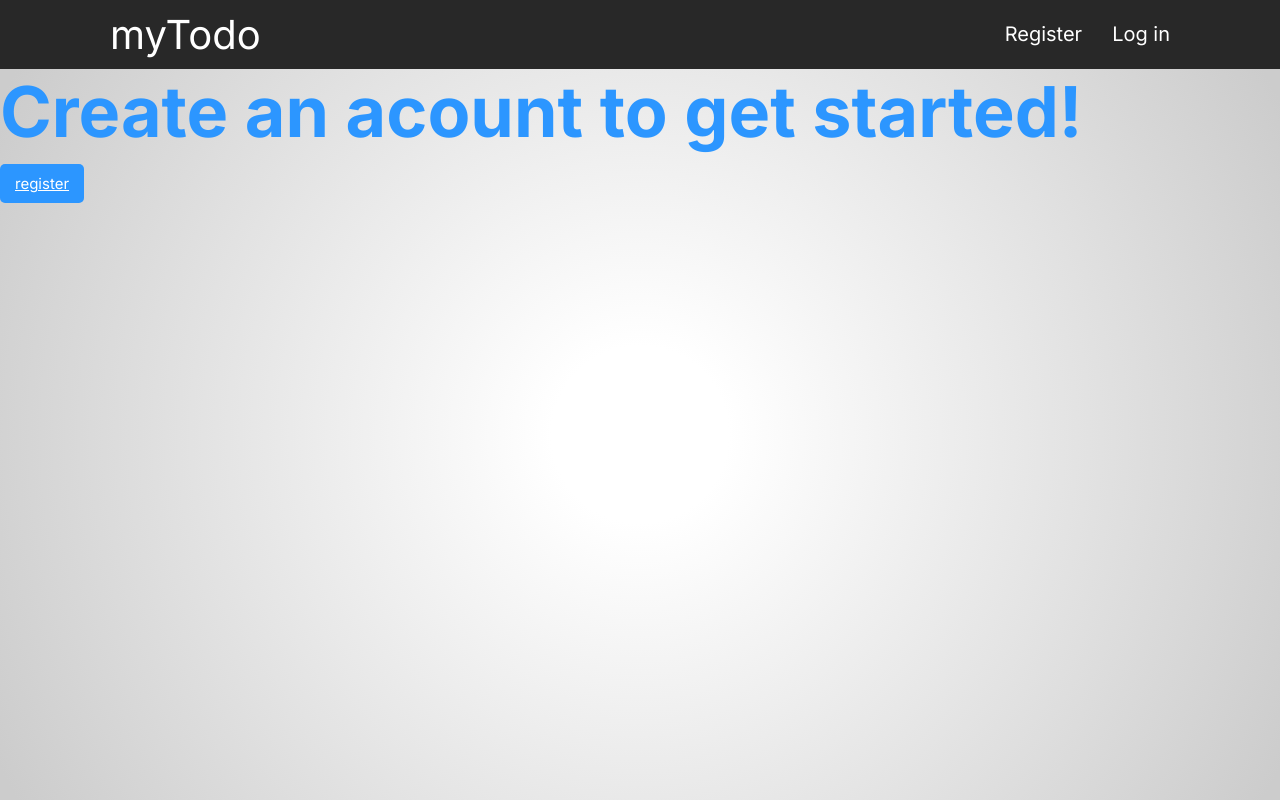
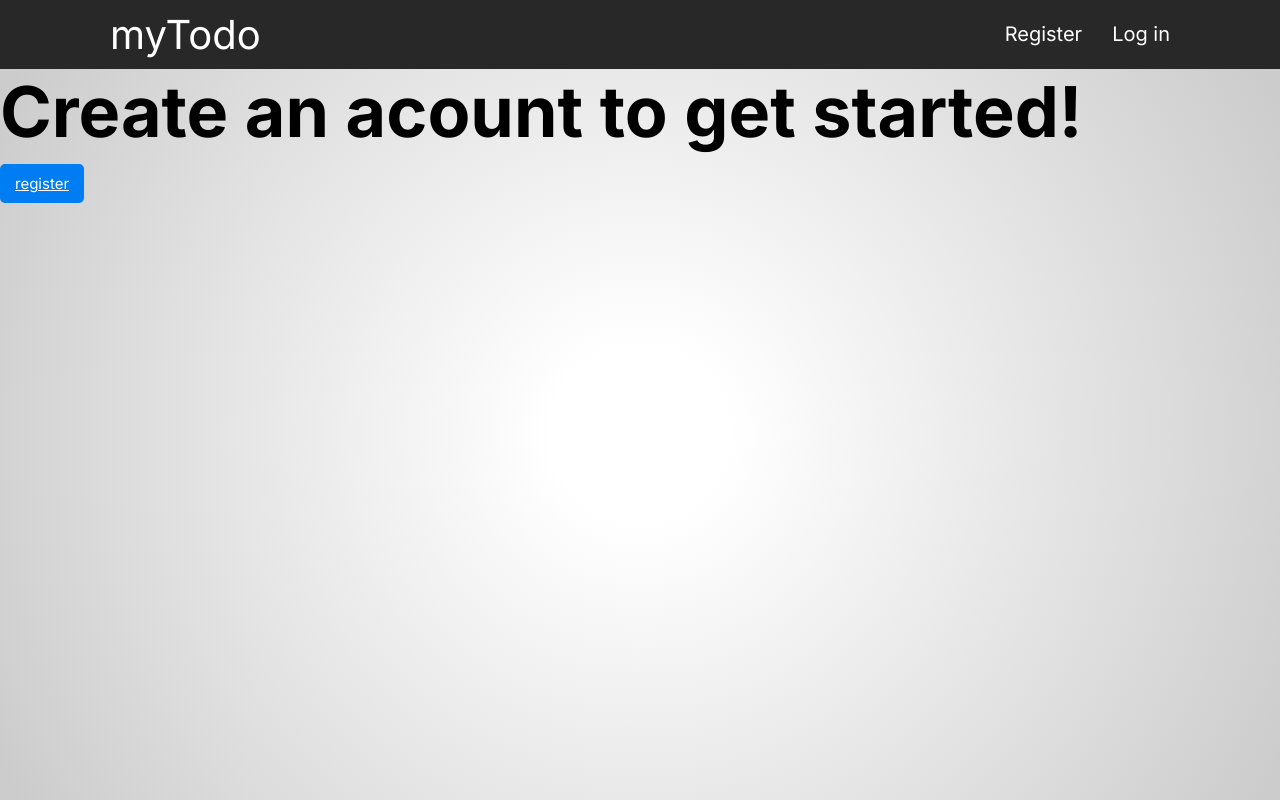
Before and after one commit to mohammad-alj/myTodo, a Flask app: page / in a window 1280 px wide. Run offline with Flask 3, Linux system fonts and the light colour scheme; some libraries are stand-ins or nearby versions.

Commit message:
Change heading color cause it's wayyy to ugly.

```diff
--- a/static/index.css
+++ b/static/index.css
@@ -8,7 +8,7 @@
 }
 
 :root {
-	--color-primary: rgb(44, 150, 255);
+	--color-primary: rgb(0, 125, 243);
 	--color-secondary: rgb(125, 125, 251);
 }
 
@@ -85,7 +85,7 @@ main {
 h1,
 h2,
 h3 {
-	color: var(--color-primary);
+	color: rgb(0, 0, 0);
 	margin-bottom: 2rem;
 }
 
```
